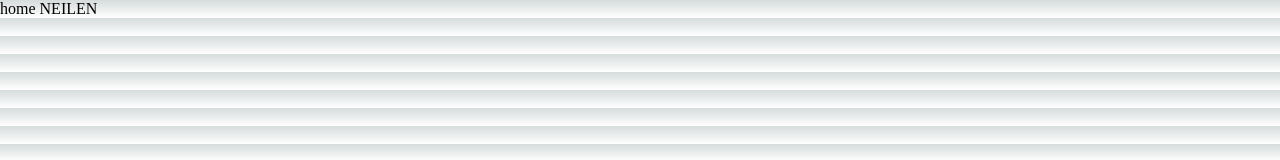
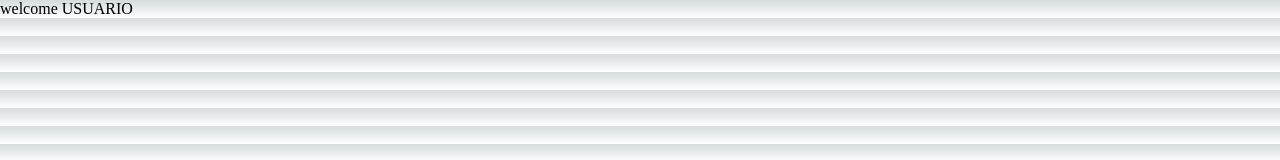
Before and after one commit to NeilenC/Tonic3Prode-Front, a Next.js app: page /home/home in a window 1280 px wide. Shown: the top 160 px of the page. Built offline with nearby package versions, Linux system fonts and the light colour scheme.

Commit message:
configuracion multilenguaje

```diff
--- a/redux/reducers/users.js
+++ b/redux/reducers/users.js
@@ -2,7 +2,7 @@ import { createReducer } from "@reduxjs/toolkit";
 import { userAction } from "../actions/users";
 
 const initialState = {
-  name: "NEILEN",
+  name: "USUARIO",
 };
 
 export const userReducer = createReducer(initialState, {
--- /dev/null
+++ b/src/languages/br.json
@@ -0,0 +1,3 @@
+{
+    "welcome": "Benvindo"
+}
--- /dev/null
+++ b/src/languages/en.json
@@ -0,0 +1,3 @@
+{
+    "welcome": "Welcome"
+}
--- /dev/null
+++ b/src/languages/es.json
@@ -0,0 +1,3 @@
+{
+    "welcome": "Bienvenidos"
+}
--- a/src/pages/_app.js
+++ b/src/pages/_app.js
@@ -1,10 +1,30 @@
-import '@/styles/globals.css'
-import { Provider } from 'react-redux'
-import store from '../../redux/store'
+import "@/styles/globals.css";
+import { IntlProvider } from "react-intl";
+import { Provider } from "react-redux";
+import Spanish from "../languages/es.json";
+import English from "../languages/en.json";
+import Portugues from "../languages/br.json";
+import store from "../../redux/store";
+
+const locale = typeof window !== 'undefined' ? navigator.language : 'es-MX';
+let lang;
+
+if (locale === "en") {
+  lang = English;
+}
+if (locale === "br") {
+  lang = Portugues;
+}
+if (locale === "es") {
+  lang = Spanish;
+}
 
 export default function App({ Component, pageProps }) {
-  return <Provider store={store}>
-
-    <Component {...pageProps} />
-  </Provider>
+  return (
+    <IntlProvider locale={locale} messages={lang} >
+      <Provider store={store}>
+        <Component {...pageProps} />
+      </Provider>
+    </IntlProvider>
+  );
 }
--- a/src/pages/home/home.js
+++ b/src/pages/home/home.js
@@ -1,13 +1,21 @@
-import React from 'react'
-import { useDispatch, useSelector } from 'react-redux'
+import React from "react";
+import { useDispatch, useSelector } from "react-redux";
+import { FormattedMessage } from "react-intl";
 
-const home = () => {
-
-    const user = useSelector((state) => state.user)
+const Home = () => {
+  const user = useSelector((state) => state.user);
 
   return (
-    <div>home {user.name}</div>
-  )
-}
+    <>
+      <h1>
 
-export default home
+
+      </h1>
+      <div > <FormattedMessage
+          id="welcome"
+        /> {user.name}</div>
+    </>
+  );
+};
+
+export default Home;
```
Also changed, not shown: package.json (+5 -2 lines), 1 other file (tests, documents, lock files or other folders).
